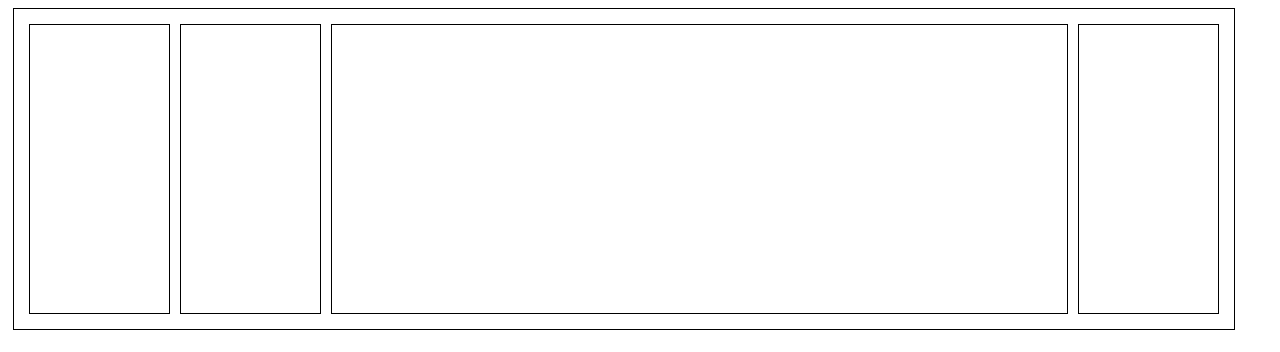
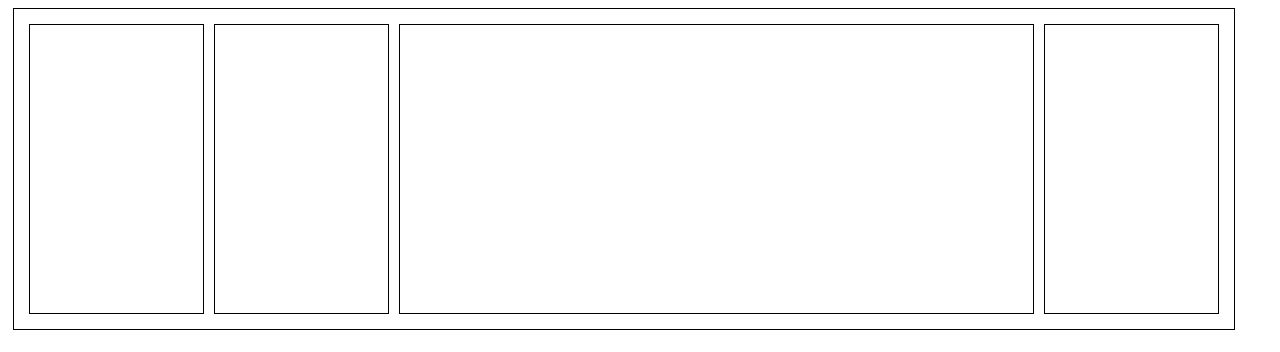
Before and after one commit to cindychateau/flex, a plain HTML site: page index.html in a window 1280 px wide. Drawn offline with Linux system fonts and the light colour scheme.

Commit message:
Cambios desde Visual Studio Code

```diff
--- a/index.html
+++ b/index.html
@@ -8,7 +8,7 @@
     <link href="style.css" rel="stylesheet" />
 </head>
 <body>
-    <div class="contenedor">
+    <div class="contenedor clasePrueba">
         <section class="s1"></section>
         <section class="s2"></section>
         <section class="s3"></section>
--- a/style.css
+++ b/style.css
@@ -18,5 +18,5 @@ div, section {
 }
 
 .s3 {
-    flex: 6;
+    flex: 4;
 }
```
